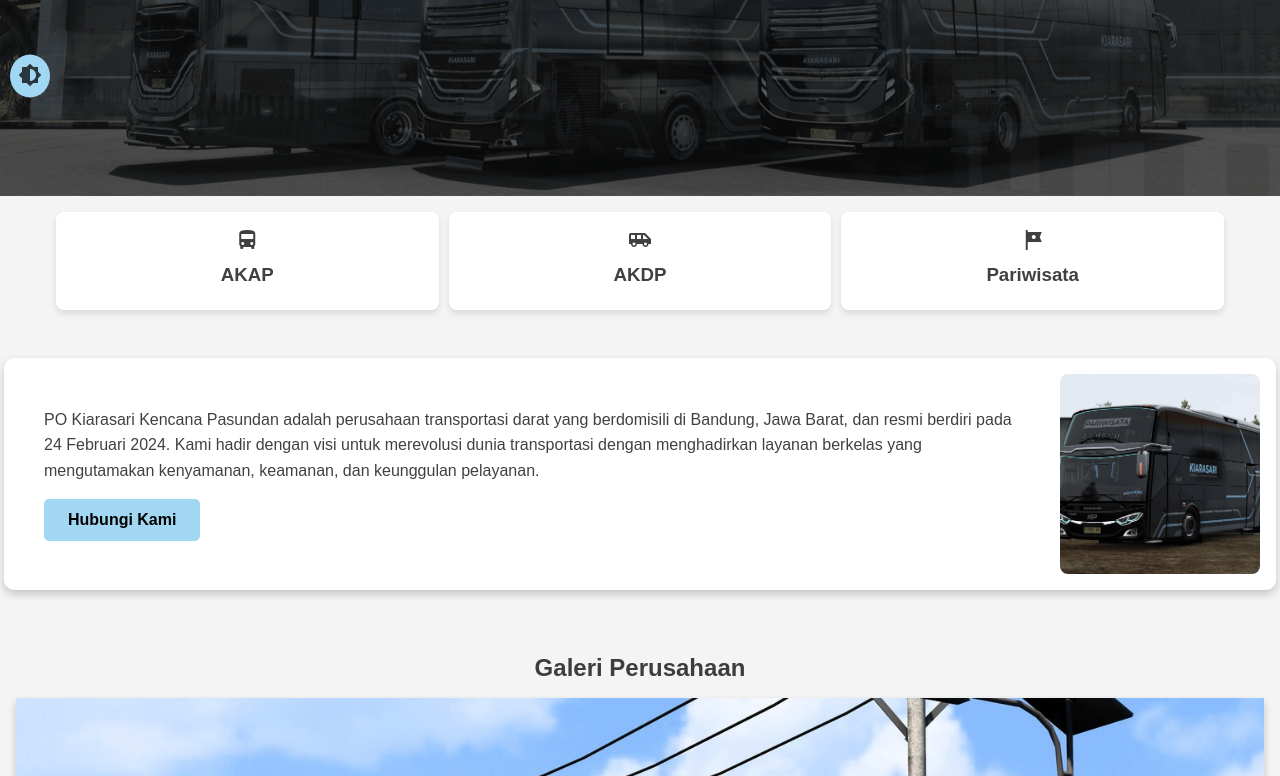
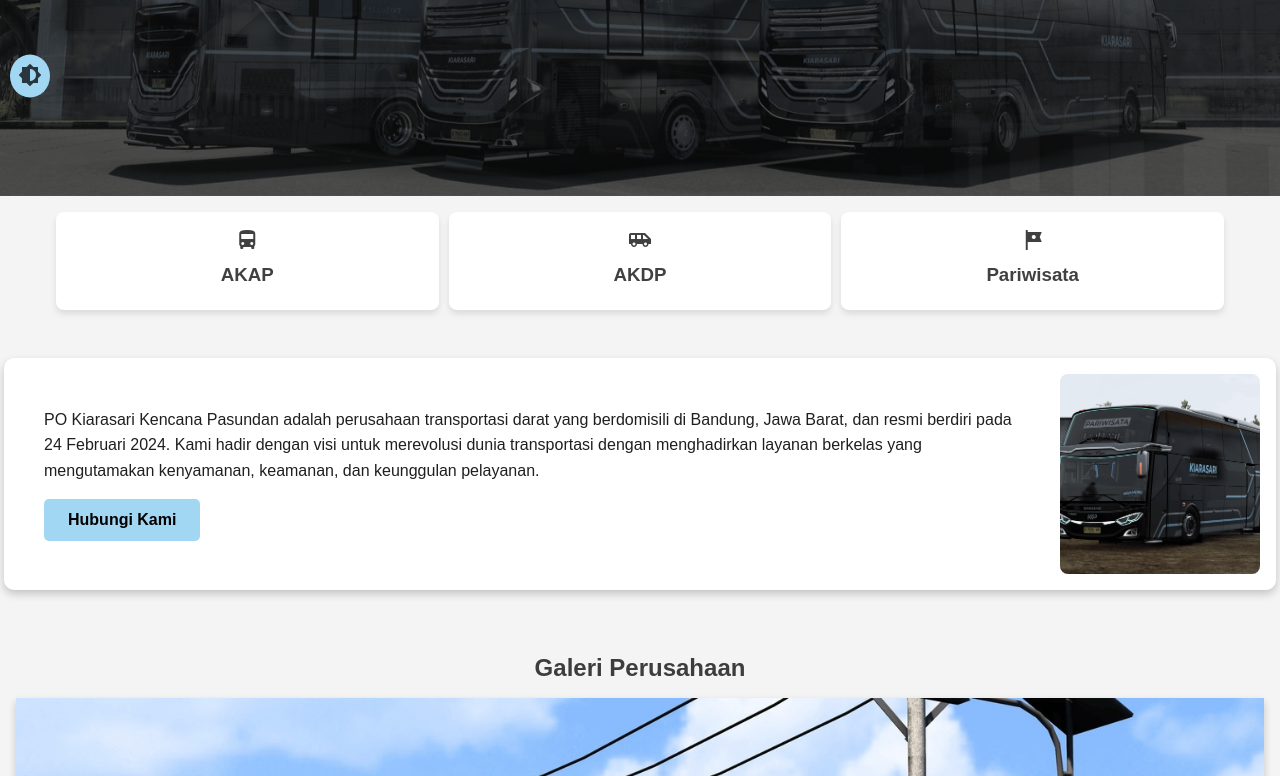
Before and after one commit to Yongsjasjos/website_kpp, a plain HTML site: page index.html in a window 1280 px wide. Shown: the part 324-1100 px from the top of the page. Drawn offline with Linux system fonts and the light colour scheme.

Commit message:
styles.css

```diff
--- a/styles.css
+++ b/styles.css
@@ -422,6 +422,7 @@
 
 .profile-card__text {
   font-size: 1rem;
+  color: var(--color-dark-bg);
   line-height: 1.6;
 }
 
```
